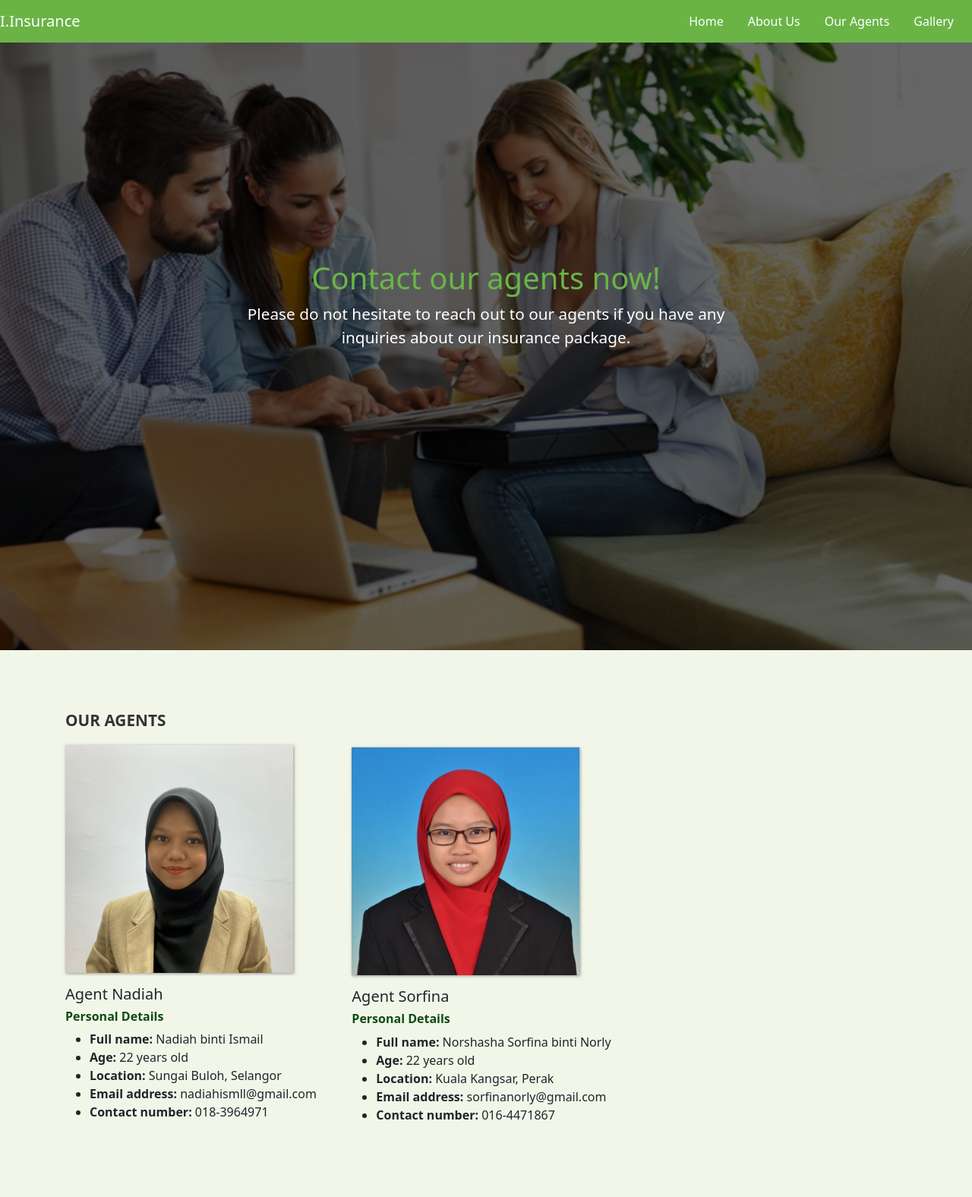
After one commit to nadiahisml/SSE3150, a PHP site: page /ourAgents.htm in a window 1280 px wide. The commit adds this page. Shown: the whole page at 76% size. Run offline with PHP 8.4, Linux system fonts and the light colour scheme.

Commit message:
Our Agents

```diff
--- a/main.css
+++ b/main.css
@@ -27,7 +27,7 @@ body {
 }
 
 .header {
-    background-image: url('wallpaper.jpg');
+    background-image: url('agents.jpg');
     background-size: cover;
     background-position: center;
     position: relative;
--- /dev/null
+++ b/ourAgents.htm
@@ -0,0 +1,100 @@
+<!DOCTYPE html>
+
+<html lang="en">
+
+    <head>
+        <title>Our Agents</title>
+        <meta charset="utf-8">
+        <meta name="viewport" content="width=device-width, initial-scale=1">
+        <!--TO GET BOOTSTRAP VIA CDN-->
+        <link href="https://cdn.jsdelivr.net/npm/bootstrap@5.1.3/dist/css/bootstrap.min.css" rel="stylesheet" integrity="sha384-1BmE4kWBq78iYhFldvKuhfTAU6auU8tT94WrHftjDbrCEXSU1oBoqyl2QvZ6jIW3" crossorigin="anonymous">
+        <!--LINK WITH main.css-->
+        <link rel="stylesheet" type="text/css" href="main.css">
+    </head>
+
+    <body>
+        <!--NAVIGATION BAR-->
+        <nav class="navbar navbar-expand-md">
+            <a class="navbar-brand" href="#">I.Insurance</a>
+            <button class="navbar-toggler navbar-dark" type="button" data-toggle="collapse" data-target="#main-navigation">
+                <span class="navbar-toggler-icon"></span>
+            </button>
+            <div class="collapse navbar-collapse" id="main-navigation">
+                <ul class="navbar-nav">
+                    <li class="nav-item">
+                        <a class="nav-link" href="#">Home</a>
+                    </li>
+                    <li class="nav-item">
+                        <a class="nav-link" href="aboutus.htm">About Us</a>
+                    </li>
+                    <li class="nav-item">
+                        <a class="nav-link" href="ouragents.htm">Our Agents</a>
+                    </li>
+                    <li class="nav-item">
+                        <a class="nav-link" href="gallery.htm">Gallery</a>
+                    </li>
+                </ul>
+            </div>
+
+        </nav>
+        <!--PAGE CONTENT CONTAINER + BACKGROUND IMAGE (CSS)-->
+        <header class="page-header header container-fluid">
+            <!--OVERLAY (Make background image darker)-->
+            <div class="overlay"></div>
+            <!--PAGE TITLE AND BODY TEXT-->
+            <div class="description">
+                <h1>Contact our agents now!</h1>
+                <p>Please do not hesitate to reach out to our agents if you have any inquiries about our insurance package.</p>
+            </div>
+
+        </header>
+        <!--THREE-COLUMN SECTION-->
+        <div class="container features">
+            <div class="row">
+                <!--1ST COLUMN SECTION-->
+                <!--CONTACT FORM-->
+                <div class="col-lg-4 col-md-4 col-sm-12">
+                    <h2 class="feature-title">OUR AGENTS</h2>
+                    <div class = "myDiv">
+                        <img src="nadiah.jpg" alt="Nadiah" style="width:300px">
+                        </a>
+                        <h5>Agent Nadiah</h5>
+                    </div>
+                    <h6><span style="color:rgb(15, 75, 15);font-weight:bold">Personal Details</span></h6>
+                    <ul>
+                      <li><strong>Full name:</strong> Nadiah binti Ismail</li>
+                      <li><strong>Age:</strong> 22 years old</li>
+                      <li><strong>Location:</strong> Sungai Buloh, Selangor</li>
+                      <li><strong>Email address:</strong> nadiahismll@gmail.com</li>
+                      <li><strong>Contact number:</strong> 018-3964971</li>
+                    </ul>
+                </div>
+                <!--2ND COLUMN SECTION-->
+                <!--SEMINAR INFORMATION-->
+                <div class="col-lg-4 col-md-4 col-sm-12">
+                    <br><br>
+                    <div class = "myDiv">
+                        <img src="sorfina.jpg" alt="Sorfina" style="width:300px">
+                        </a>
+                        <h5>Agent Sorfina</h5>
+                    </div>
+                    <h6><span style="color:rgb(15, 75, 15);font-weight:bold">Personal Details</span></h6>
+                    <ul>
+                      <li><strong>Full name:</strong> Norshasha Sorfina binti Norly</li>
+                      <li><strong>Age:</strong> 22 years old</li>
+                      <li><strong>Location:</strong> Kuala Kangsar, Perak</li>
+                      <li><strong>Email address:</strong> sorfinanorly@gmail.com</li>
+                      <li><strong>Contact number:</strong> 016-4471867</li>
+                    </ul>
+                </div>
+
+
+        <!--INCLUDE JQUERY-->
+        <script src="https://code.jquery.com/jquery-3.5.1.min.js" integrity="sha256-9/aliU8dGd2tb6OSsuzixeV4y/faTqgFtohetphbbj0=" crossorigin="anonymous"></script>
+        <!--LOAD BOOTSTRAP JAVASCRIPT-->
+        <script src="https://cdn.jsdelivr.net/npm/bootstrap@5.1.3/dist/js/bootstrap.bundle.min.js" integrity="sha384-ka7Sk0Gln4gmtz2MlQnikT1wXgYsOg+OMhuP+IlRH9sENBO0LRn5q+8nbTov4+1p" crossorigin="anonymous"></script>
+        <!--LINK WITH main.js-->
+        <script src="main.js"></script>
+    </body>
+
+</html>
```
Also changed, not shown: agents.jpg (added), nadiah.jpg (added), sorfina.jpg (added).
